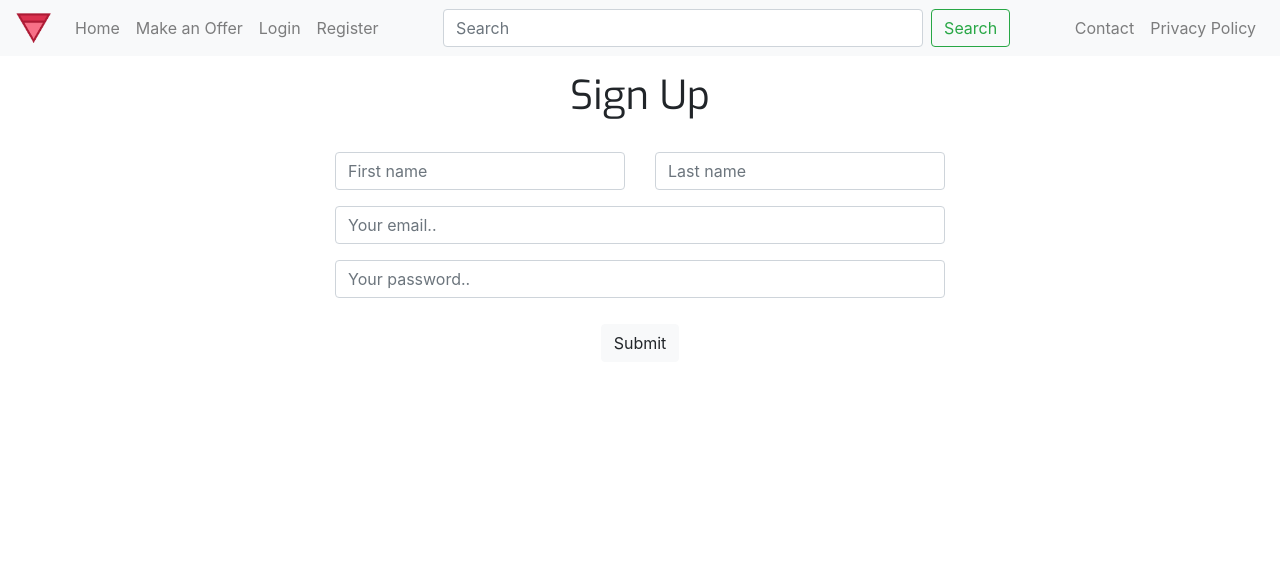
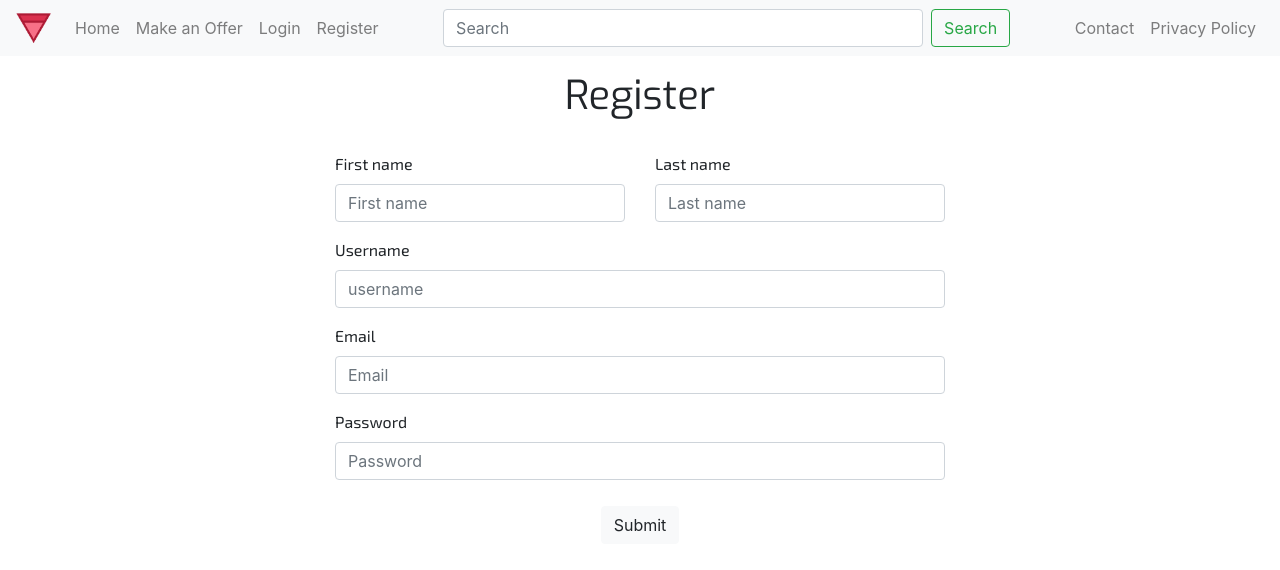
Before and after one commit to WebDevF19-Team11/Front-end, a React (Create React App) app: page /register in a window 1280 px wide. Shown: the top 570 px of the page. Built offline with nearby package versions, Linux system fonts and the light colour scheme.

Commit message:
fix: register page lables

```diff
--- a/src/App.css
+++ b/src/App.css
@@ -137,3 +137,11 @@ p {
   display: inline;
   text-align: center;
 }
+
+.col.t11-register-col {
+  text-align: initial;
+}
+
+.form-group.t11-register-col {
+  text-align: initial;
+}
--- a/src/components/RegisterPage.js
+++ b/src/components/RegisterPage.js
@@ -8,31 +8,49 @@ export default class RegisterPage extends Component {
     render() {
         return (
             <div class="container-fluid  t11-container t11-Page">
-                <h1 className="t11-title">Sign Up</h1>
+                <h1 className="t11-title">Register</h1>
                 <br />
                 <div class="container">
                     <form className="">
                         <div className="row form-group">
-                            <div className="col">
-                                <input type="text" className="form-control" placeholder="First name" />
+                            <div className="col t11-register-col">
+                                <label for="first-name">First name</label>
+                                <input id="first-name"
+                                        type="text"
+                                        className="form-control"
+                                        placeholder="First name" />
                             </div>
-                            <div className="col">
-                                <input type="text" className="form-control" placeholder="Last name" />
+                            <div className="col t11-register-col">
+                                <label for="Last-name">Last name</label>
+                                <input id="Last-name"
+                                        type="text"
+                                        className="form-control"
+                                        placeholder="Last name"/>
                             </div>
                         </div>
-                        <div className="form-group">
+                        <div className="form-group t11-register-col">
+                        <label for="username">Username</label>
+                            <input type="text"
+                                className="form-control"
+                                id="username"
+                                name="usename"
+                                placeholder="username" />
+                        </div>
+                        <div className="form-group t11-register-col">
+                        <label for="signup-emailId">Email</label>
                             <input type="text"
                                 className="form-control"
                                 id="signup-emailId"
                                 name="email"
-                                placeholder="Your email.." />
+                                placeholder="Email" />
                         </div>
-                        <div className="form-group">
+                        <div className="form-group t11-register-col">
+                        <label for="signup-passwordId">Password</label>
                             <input type="text"
                                 className="form-control"
                                 id="signup-passwordId"
                                 name="password"
-                                placeholder="Your password.." />
+                                placeholder="Password" />
                         </div>
                         <button type="button" class="btn btn-light">Submit</button>
                     </form>
```
Also changed, not shown: src/components/profilePage.js (added, +17 -0 lines).
